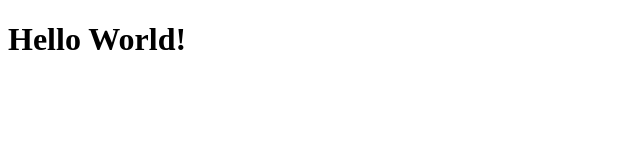
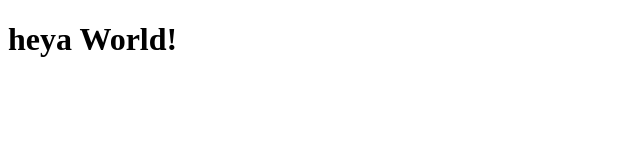
Before and after one commit to akhilsudani16/clone-demo, a plain HTML site: page index.html in a window 1280 px wide. Shown: the whole page, without its empty margins (0-640 px from the left). Drawn offline with Linux system fonts and the light colour scheme.

Commit message:
change heading

```diff
--- a/index.html
+++ b/index.html
@@ -6,6 +6,6 @@
     <title>For Test</title>
 </head>
 <body>
-    <h1>Hello World!</h1>
+    <h1>heya World!</h1>
 </body>
 </html>
```
